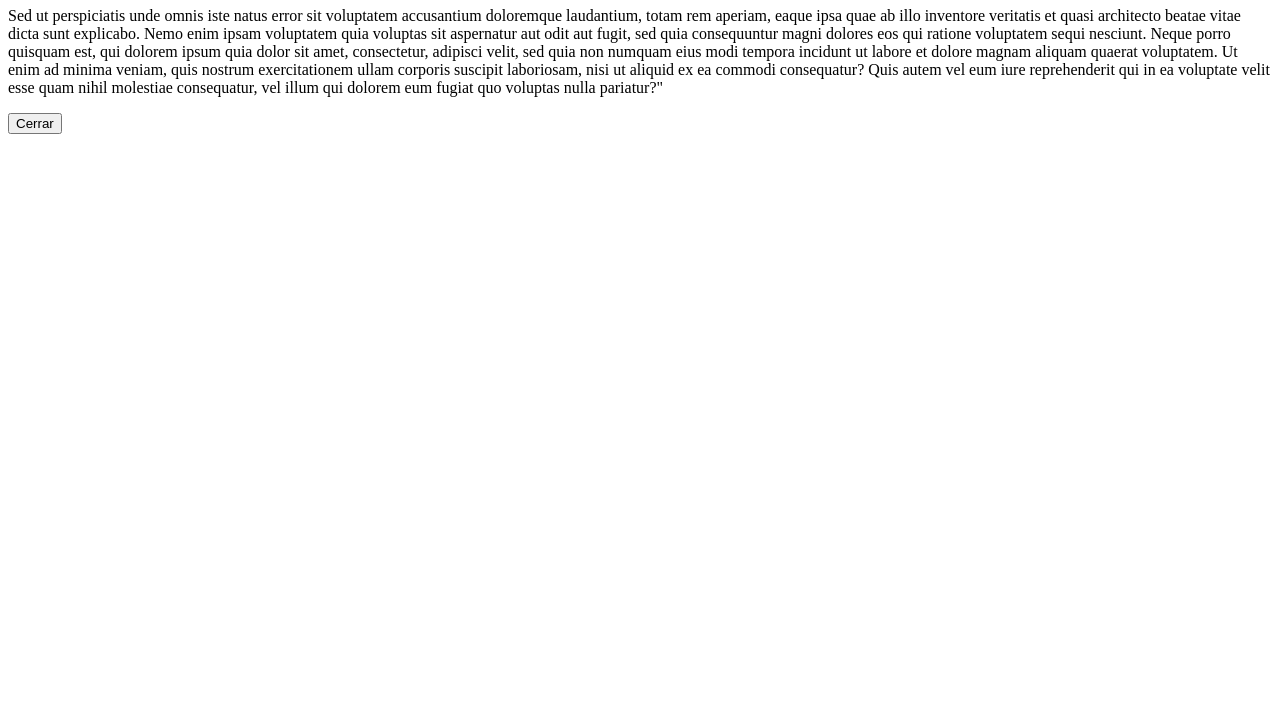
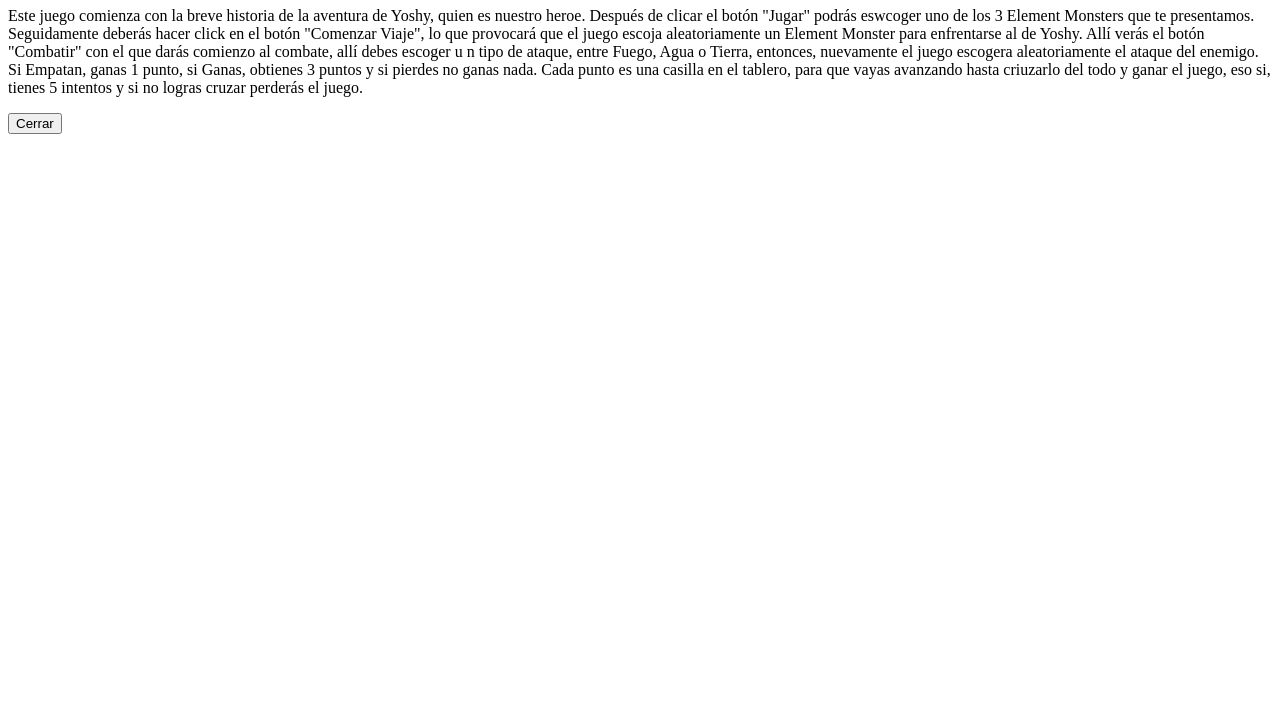
Before and after one commit to avdbp/element-monsters, a plain HTML site: page tutorial.html in a window 1280 px wide. Shown: the part 73-800 px from the top of the page. Drawn offline with Linux system fonts and the light colour scheme.

Commit message:
corrigiendo errores en js y llenando instructivo.html

```diff
--- a/js/main.js
+++ b/js/main.js
@@ -133,6 +133,7 @@ function monsterClicked(monster) {
     sectionSelectMonster.style.display = 'none';
     sectionShowPlayerMonster.style.display = 'initial';
     playerMonsterText.textContent = "Has Elegido a " + playerElementMonster.name;
+    playerMonsterImage.innerHTML = `<img class="monster" src="${playerElementMonster.image}" alt="${playerElementMonster.name}"  width="500" />`;
 }
 
 
--- a/tutorial.html
+++ b/tutorial.html
@@ -9,7 +9,7 @@
 <body>
     <h1>INSTRUCCIONES DE JUEGO</h1>
     <P>
-        Sed ut perspiciatis unde omnis iste natus error sit voluptatem accusantium doloremque laudantium, totam rem aperiam, eaque ipsa quae ab illo inventore veritatis et quasi architecto beatae vitae dicta sunt explicabo. Nemo enim ipsam voluptatem quia voluptas sit aspernatur aut odit aut fugit, sed quia consequuntur magni dolores eos qui ratione voluptatem sequi nesciunt. Neque porro quisquam est, qui dolorem ipsum quia dolor sit amet, consectetur, adipisci velit, sed quia non numquam eius modi tempora incidunt ut labore et dolore magnam aliquam quaerat voluptatem. Ut enim ad minima veniam, quis nostrum exercitationem ullam corporis suscipit laboriosam, nisi ut aliquid ex ea commodi consequatur? Quis autem vel eum iure reprehenderit qui in ea voluptate velit esse quam nihil molestiae consequatur, vel illum qui dolorem eum fugiat quo voluptas nulla pariatur?"
+        Este juego comienza con la breve historia de la aventura de Yoshy, quien es nuestro heroe. Después de clicar el botón "Jugar" podrás eswcoger uno de los 3 Element Monsters que te presentamos. Seguidamente deberás hacer click en el botón "Comenzar Viaje", lo que provocará que el juego escoja aleatoriamente un Element Monster para enfrentarse al de Yoshy. Allí verás el botón "Combatir" con el que darás comienzo al combate, allí debes escoger u n tipo de ataque, entre Fuego, Agua o Tierra, entonces, nuevamente el juego escogera aleatoriamente el ataque del enemigo. Si Empatan, ganas 1 punto, si Ganas, obtienes 3 puntos y si pierdes no ganas nada. Cada punto es una casilla en el tablero, para que vayas avanzando hasta criuzarlo del todo y ganar el juego, eso si, tienes 5 intentos y si no logras cruzar perderás el juego.
     </P>
 
     <input type=button name=boton value=Cerrar onclick="window.close()">
```
